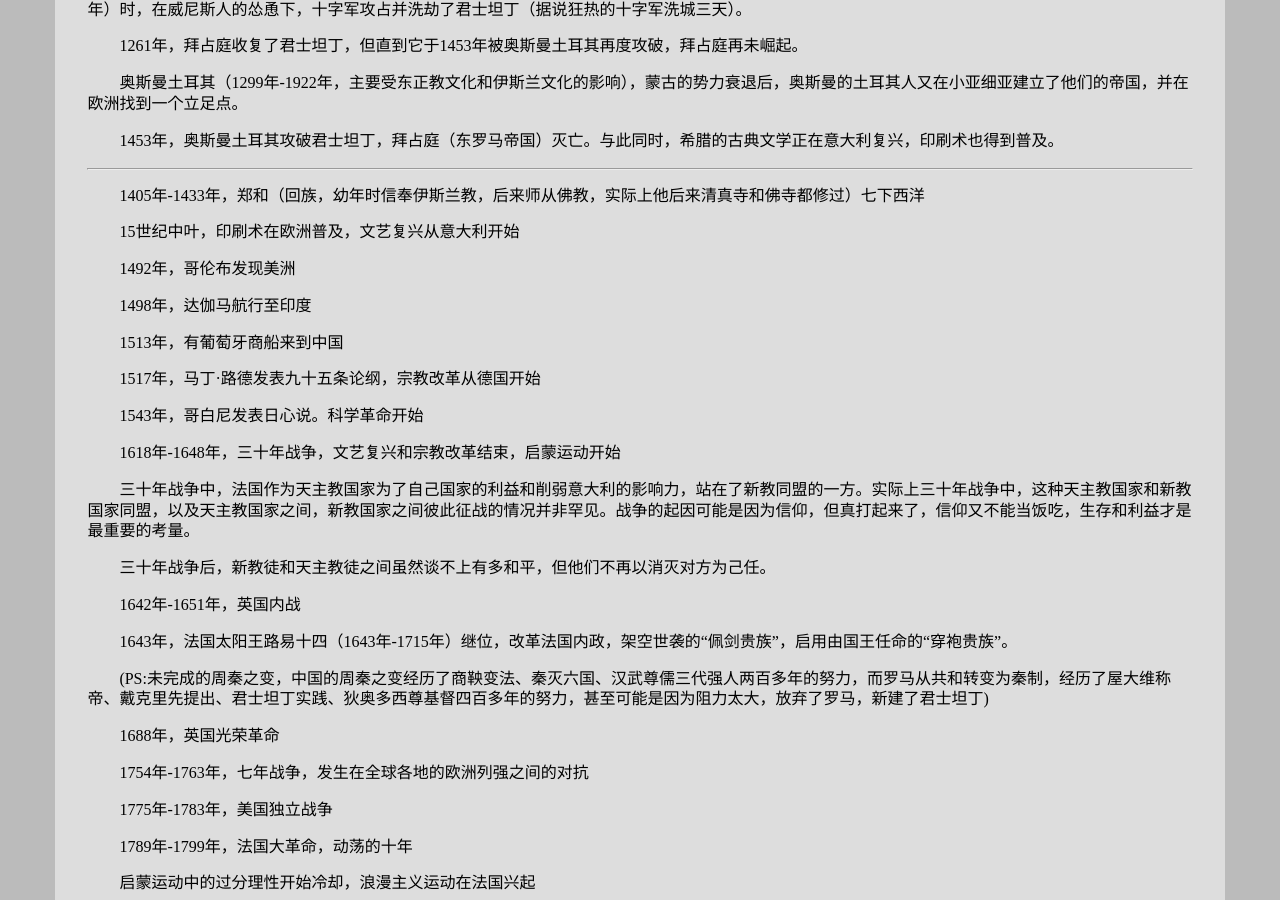
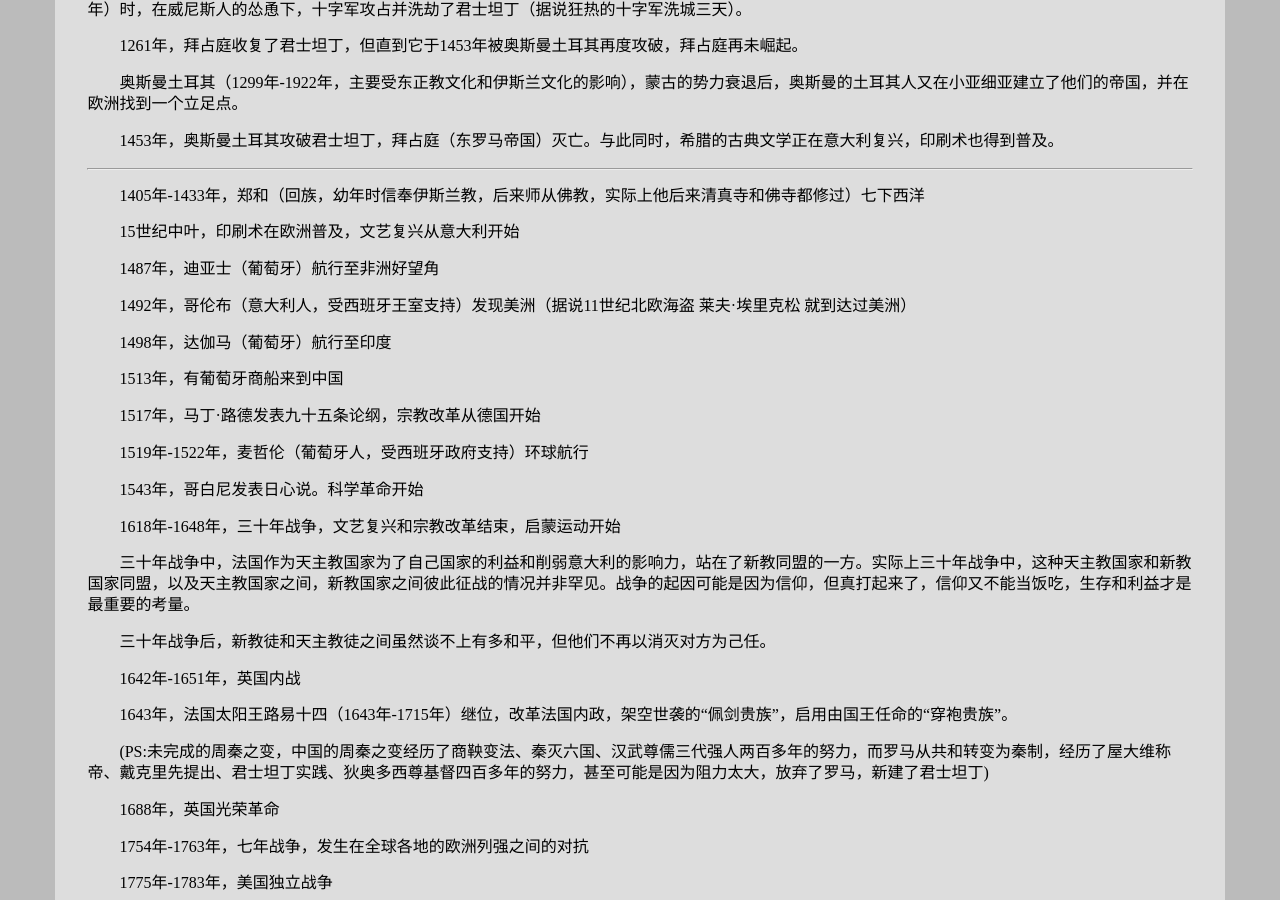
Before and after one commit to leiqin/leiqin.github.io, a Jekyll site: the page built from _posts/2016-01-13-读书笔记：罗马帝国衰亡史.markdown, in a window 1280 px wide and 900 px high, scrolled down 7044 px. Built offline with Jekyll 4.4.1, drawn with Linux system fonts in a browser that asks for light colours; comment, search, counter and statistics services are not loaded.

Commit message:
_ 小修改

```diff
--- a/_posts/2016-01-13-读书笔记：罗马帝国衰亡史.markdown
+++ b/_posts/2016-01-13-读书笔记：罗马帝国衰亡史.markdown
@@ -296,13 +296,17 @@ title: 读书笔记：罗马帝国衰亡史
 
 15世纪中叶，印刷术在欧洲普及，文艺复兴从意大利开始
 
-1492年，哥伦布发现美洲
+1487年，迪亚士（葡萄牙）航行至非洲好望角
 
-1498年，达伽马航行至印度
+1492年，哥伦布（意大利人，受西班牙王室支持）发现美洲（据说11世纪北欧海盗 莱夫·埃里克松 就到达过美洲）
+
+1498年，达伽马（葡萄牙）航行至印度
 
 1513年，有葡萄牙商船来到中国
 
 1517年，马丁·路德发表九十五条论纲，宗教改革从德国开始
+
+1519年-1522年，麦哲伦（葡萄牙人，受西班牙政府支持）环球航行
 
 1543年，哥白尼发表日心说。科学革命开始
 
```
